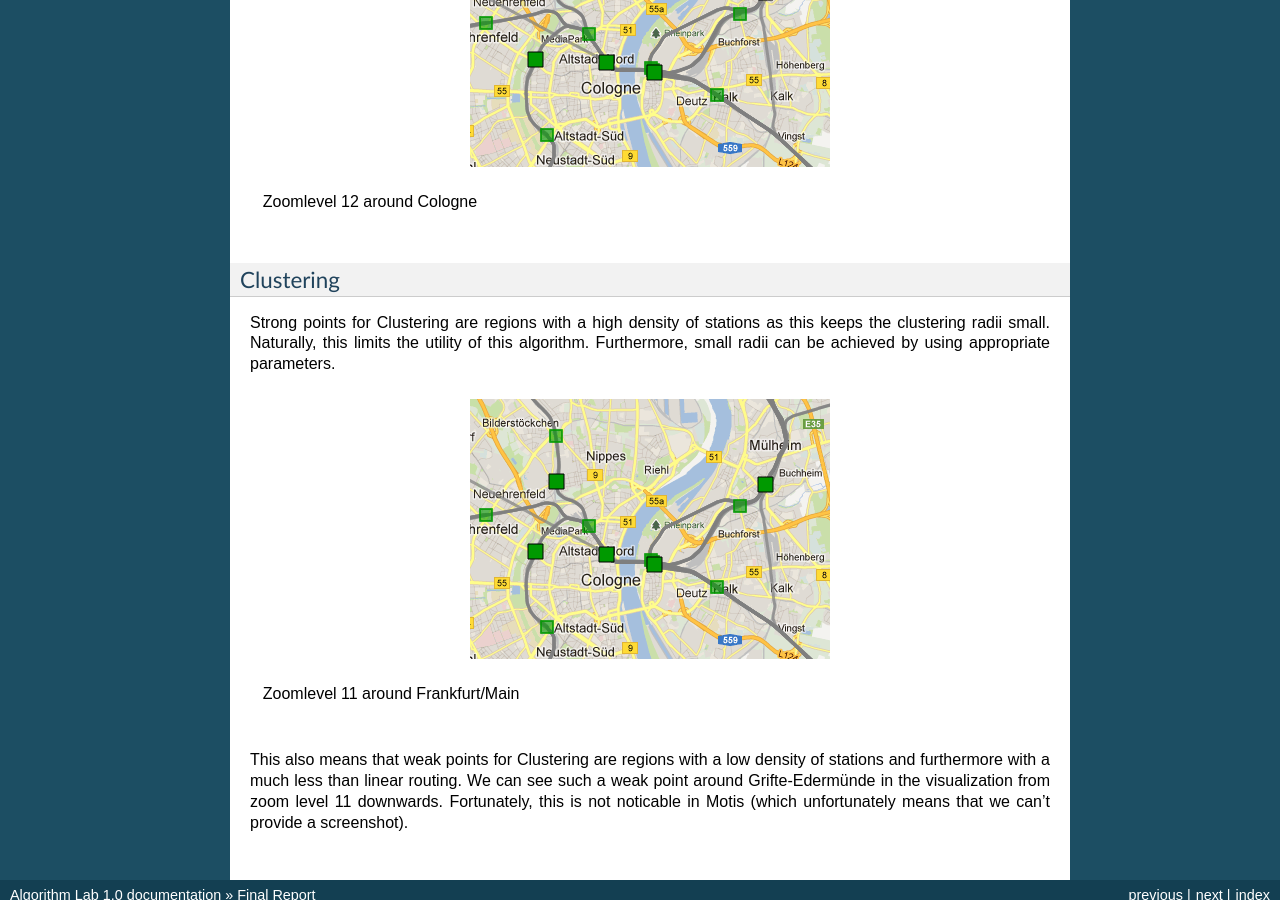
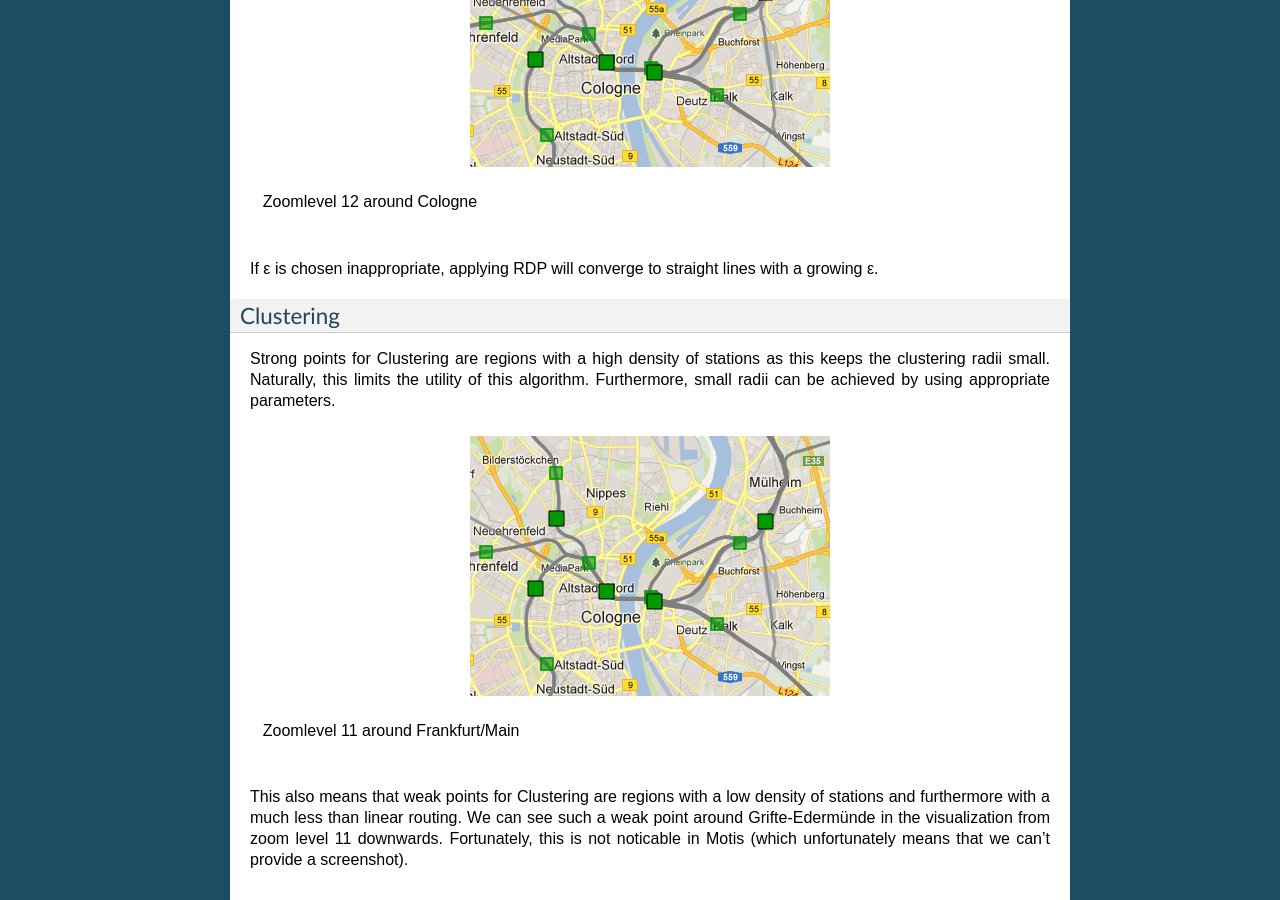
Before and after one commit to fhirschmann/algolab, a Sphinx documentation site: the page built from doc/final.rst, in a window 1280 px wide and 900 px high, scrolled down 17706 px. Built offline with Sphinx 7.4.7, drawn with Linux system fonts in a browser that asks for light colours; formulas are drawn with MathJax 3.

Commit message:
Describe how RDP deteriorates.
Signed-off-by: Michael Markert <markert.michael@googlemail.com>

```diff
--- a/doc/final.rst
+++ b/doc/final.rst
@@ -301,6 +301,9 @@ deviations from the railroad tracks.
 
     Zoomlevel 12 around Cologne
 
+If ε is chosen inappropriate, applying RDP will converge to straight lines with
+a growing ε.
+
 Clustering
 ----------
 
```
